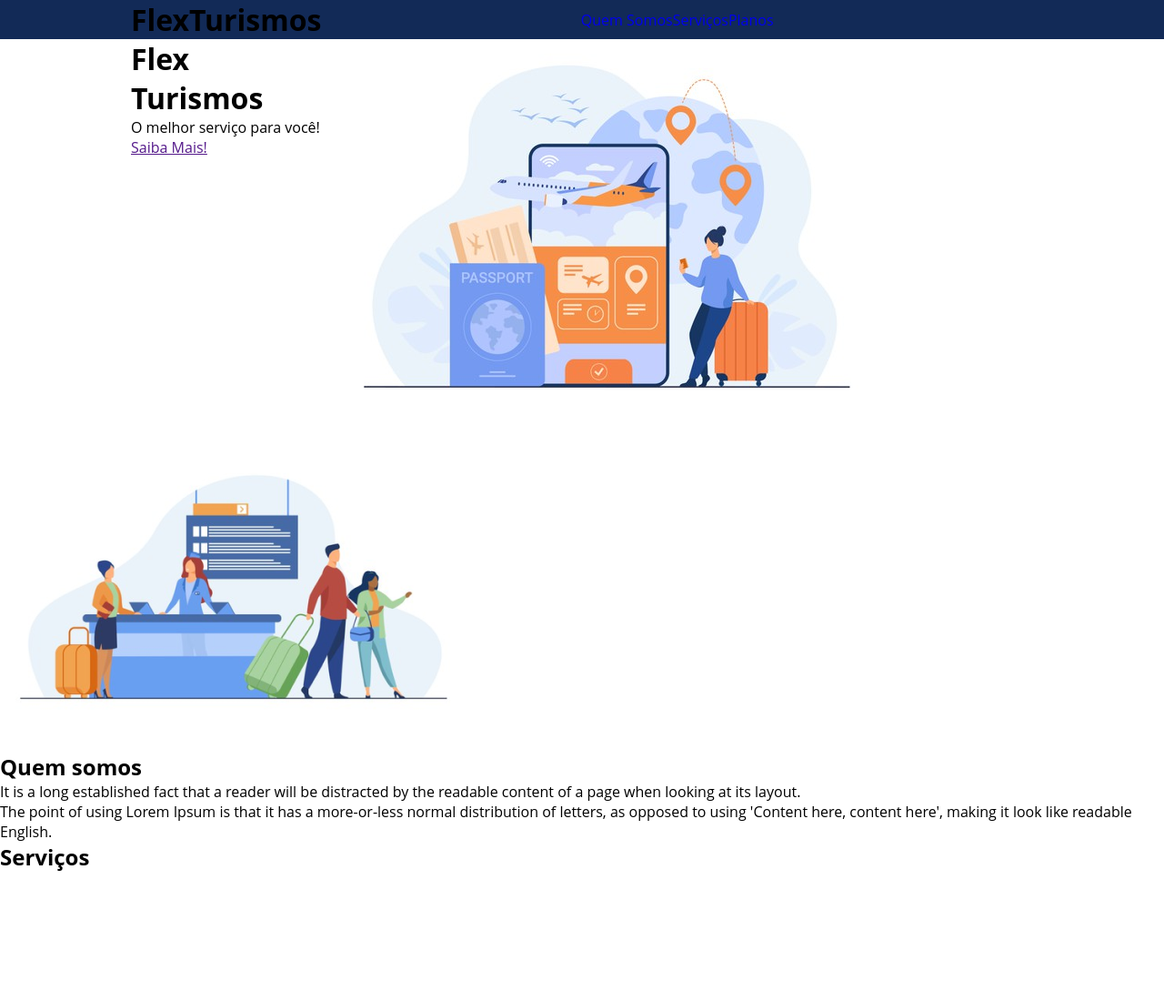
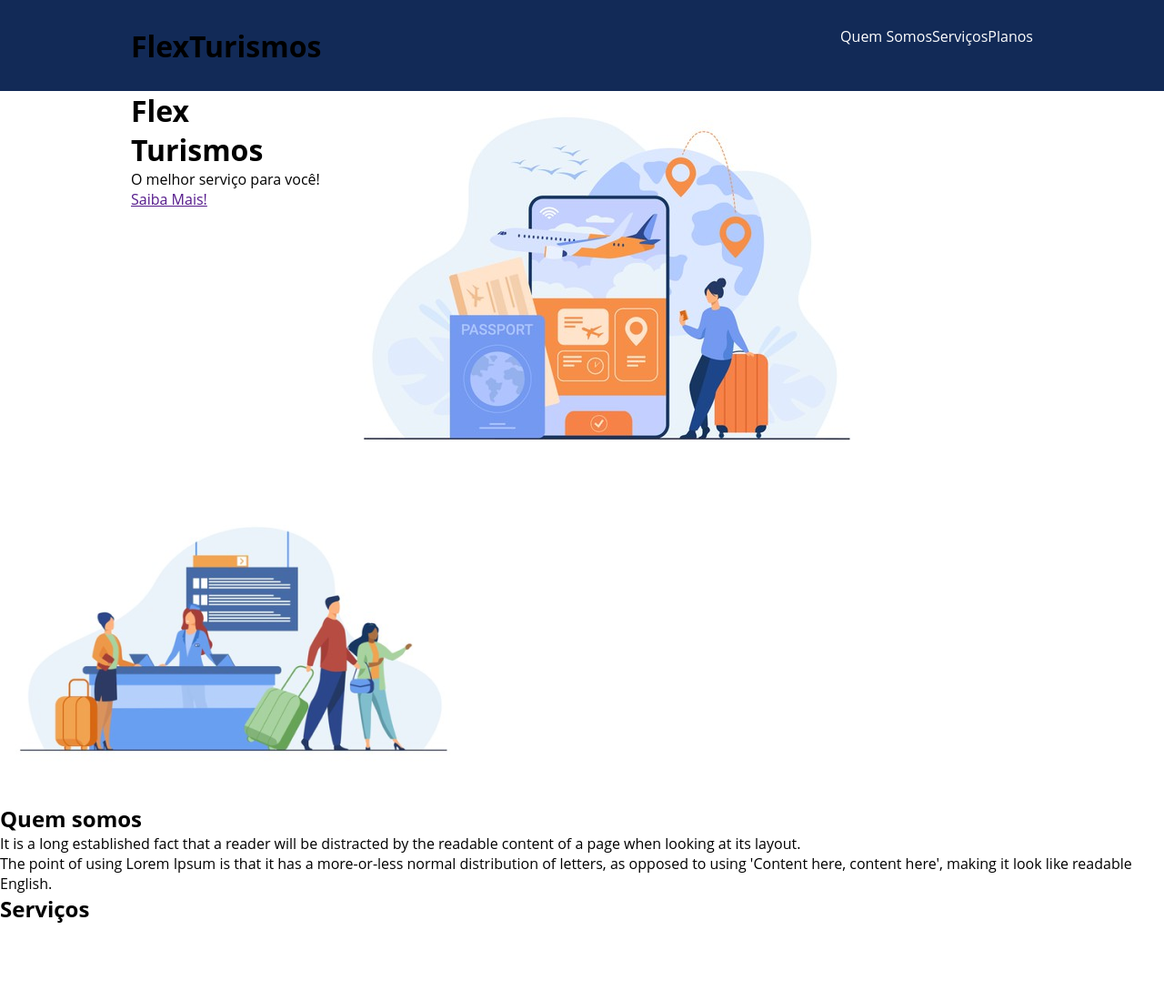
Before and after one commit to dralv/ProjetoIntegradorFlexbox, a plain HTML site: page index.html in a window 1280 px wide. Shown: the top 1100 px of the page at 91% size. Drawn offline with Linux system fonts and the light colour scheme.

Commit message:
Estilização do header

```diff
--- a/index.html
+++ b/index.html
@@ -10,9 +10,9 @@
 
 
         <header >
-            <div class="flex-container">
-                <h1>FlexTurismos</h1>
-                <ul class="flex-container">
+            <div class="flex-container menu">
+                <div><h1>FlexTurismos</h1></div>
+                <ul class=" list-items">
                     <li><a href="#quem-somos">Quem Somos</a></li>
                     <li><a href="#servicos">Serviços</a></li>
                     <li><a href="#planos">Planos</a></li>
--- a/style.css
+++ b/style.css
@@ -18,9 +18,25 @@ ul li a{
 .flex-container{
   display: flex;
   max-width: 992px;
-  margin: auto
+  margin: auto;
+  width:100%
 }
 
 header{
   background-color: #122a57;
+  height: 100px;
+  display: flex;
+  align-items: center;
 }
+
+header .list-items{
+  display: flex;
+}
+
+.list-items li a{
+  color: #fff
+}
+
+header .menu{
+  justify-content: space-between;
+}
```
